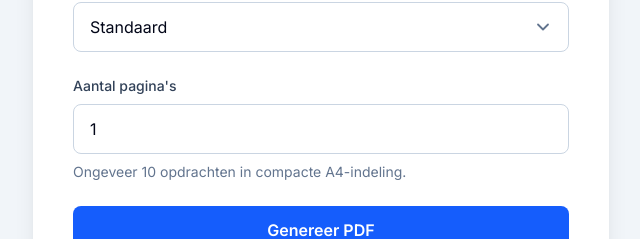
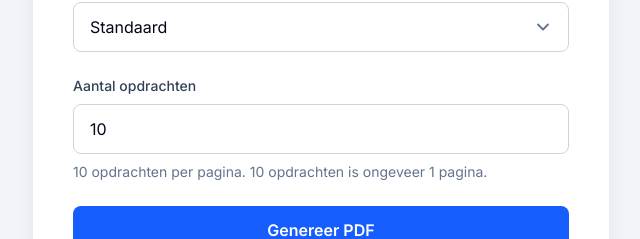
Before and after one commit to Christianlangelaar/werkbladen-generator, a Vue app: page / in a window 1280 px wide. Shown: the part 496-735 px from the top of the page, without its empty margins (319-959 px from the left). Built offline with nearby package versions, Linux system fonts and the light colour scheme.

Commit message:
Gebruik aantal opdrachten in werkbladformulier

```diff
--- a/src/components/WorksheetForm.vue
+++ b/src/components/WorksheetForm.vue
@@ -15,6 +15,7 @@ type ExerciseOptionGroup = {
 type StoredWorksheetSettings = {
     group?: string
     exercise?: string
+    assignmentAmount?: number
     pageCount?: number
     theme?: string
     difficulty?: string
@@ -22,8 +23,8 @@ type StoredWorksheetSettings = {
 
 const defaultGroup = '4'
 const defaultExercise = 'contextsommen'
-const defaultPageCount = 1
-const maxPageCount = 5
+const defaultAssignmentAmount = 10
+const maxWorksheetPages = 5
 const compactArithmeticQuestionsPerPage = 100
 const readingQuestionsPerPage = 7
 const summaryQuestionsPerPage = 4
@@ -33,7 +34,7 @@ const settingsStorageKey = 'worksheet-generator-settings'
 
 const group = ref(defaultGroup)
 const exercise = ref(defaultExercise)
-const pageCount = ref(defaultPageCount)
+const assignmentAmount = ref(defaultAssignmentAmount)
 const theme = ref('')
 const difficulty = ref('')
 const amountError = ref('')
@@ -253,11 +254,13 @@ const questionsPerPage = computed(() => {
 
     return standardQuestionsPerPage
 })
-const generatedAmount = computed(() => pageCount.value * questionsPerPage.value)
-const pageCountHelpText = computed(() => {
+const maxAssignmentAmount = computed(() => questionsPerPage.value * maxWorksheetPages)
+const estimatedPageCount = computed(() => Math.max(1, Math.ceil(assignmentAmount.value / questionsPerPage.value)))
+const amountHelpText = computed(() => {
     const assignmentLabel = compactArithmeticExercises.has(exercise.value) ? 'sommen' : 'opdrachten'
+    const pageLabel = estimatedPageCount.value === 1 ? 'pagina' : "pagina's"
 
-    return `Ongeveer ${generatedAmount.value} ${assignmentLabel} in compacte A4-indeling.`
+    return `${questionsPerPage.value} ${assignmentLabel} per pagina. ${assignmentAmount.value} ${assignmentLabel} is ongeveer ${estimatedPageCount.value} ${pageLabel}.`
 })
 const supportsTheme = computed(() => themeSupportedExercises.has(exercise.value))
 const activeTheme = computed(() => supportsTheme.value ? normalizeTheme(theme.value) : '')
@@ -271,14 +274,14 @@ function isValidExerciseForGroup(groupValue: string, exerciseValue: string) {
         ?.some((optionGroup) => optionGroup.options.some((option) => option.value === exerciseValue)) ?? false
 }
 
-function normalizePageCount(value: unknown) {
+function normalizeAssignmentAmount(value: unknown) {
     const numericValue = Number(value)
 
     if (!Number.isFinite(numericValue)) {
-        return defaultPageCount
+        return defaultAssignmentAmount
     }
 
-    return Math.min(Math.max(Math.trunc(numericValue), 1), maxPageCount)
+    return Math.min(Math.max(Math.trunc(numericValue), 1), maxAssignmentAmount.value)
 }
 
 function normalizeTheme(value: unknown) {
@@ -310,7 +313,12 @@ function loadStoredSettings() {
         exercise.value = parsedSettings.exercise && isValidExerciseForGroup(storedGroup, parsedSettings.exercise)
             ? parsedSettings.exercise
             : getFirstExerciseForGroup(storedGroup)
-        pageCount.value = normalizePageCount(parsedSettings.pageCount)
+        const storedAssignmentAmount = parsedSettings.assignmentAmount
+            ?? (typeof parsedSettings.pageCount === 'number'
+                ? parsedSettings.pageCount * questionsPerPage.value
+                : undefined)
+
+        assignmentAmount.value = normalizeAssignmentAmount(storedAssignmentAmount)
         theme.value = normalizeTheme(parsedSettings.theme)
         difficulty.value = normalizeDifficulty(parsedSettings.difficulty)
     } catch {
@@ -322,7 +330,7 @@ function saveStoredSettings() {
     window.localStorage.setItem(settingsStorageKey, JSON.stringify({
         group: group.value,
         exercise: exercise.value,
-        pageCount: normalizePageCount(pageCount.value),
+        assignmentAmount: normalizeAssignmentAmount(assignmentAmount.value),
         theme: normalizeTheme(theme.value),
         difficulty: normalizeDifficulty(difficulty.value),
     }))
@@ -338,11 +346,19 @@ watch(group, () => {
     }
 })
 
-watch([group, exercise, pageCount, theme, difficulty], saveStoredSettings)
+watch([group, exercise, assignmentAmount, theme, difficulty], saveStoredSettings)
 
 function validateAmount() {
-    if (pageCount.value > maxPageCount) {
-        amountError.value = `Je kunt maximaal ${maxPageCount} pagina's genereren.`
+    if (assignmentAmount.value < 1) {
+        amountError.value = 'Kies minimaal 1 opdracht.'
+
+        return false
+    }
+
+    if (assignmentAmount.value > maxAssignmentAmount.value) {
+        const assignmentLabel = compactArithmeticExercises.has(exercise.value) ? 'sommen' : 'opdrachten'
+
+        amountError.value = `Je kunt maximaal ${maxAssignmentAmount.value} ${assignmentLabel} genereren.`
 
         return false
     }
@@ -351,6 +367,8 @@ function validateAmount() {
 
     return true
 }
+
+watch([exercise, assignmentAmount], validateAmount)
 
 function wait(milliseconds: number) {
     return new Promise((resolve) => {
@@ -389,7 +407,7 @@ async function generatePdf() {
             generateWorksheetPdf(
                 group.value,
                 exercise.value,
-                generatedAmount.value,
+                assignmentAmount.value,
                 compactArithmeticExercises.has(exercise.value) ? 'compact-arithmetic' : 'default',
                 activeTheme.value || undefined,
                 normalizeDifficulty(difficulty.value) || undefined,
@@ -595,30 +613,30 @@ async function generatePdf() {
         <div>
             <label
                 class="mb-2 block text-sm font-medium text-slate-700"
-                for="page-count"
+                for="assignment-amount"
             >
-                Aantal pagina's
+                Aantal opdrachten
             </label>
 
             <input
-                id="page-count"
-                v-model.number="pageCount"
+                id="assignment-amount"
+                v-model.number="assignmentAmount"
                 type="number"
                 min="1"
-                :max="maxPageCount"
+                :max="maxAssignmentAmount"
                 :disabled="isGenerating"
                 :class="fieldClass"
                 :aria-invalid="amountError ? 'true' : 'false'"
-                :aria-describedby="amountError ? 'amount-error' : 'page-count-help'"
+                :aria-describedby="amountError ? 'amount-error' : 'amount-help'"
                 @input="validateAmount"
             >
 
             <p
                 v-if="!amountError"
-                id="page-count-help"
+                id="amount-help"
                 class="mt-2 text-sm text-slate-500"
             >
-                {{ pageCountHelpText }}
+                {{ amountHelpText }}
             </p>
 
             <p
```
